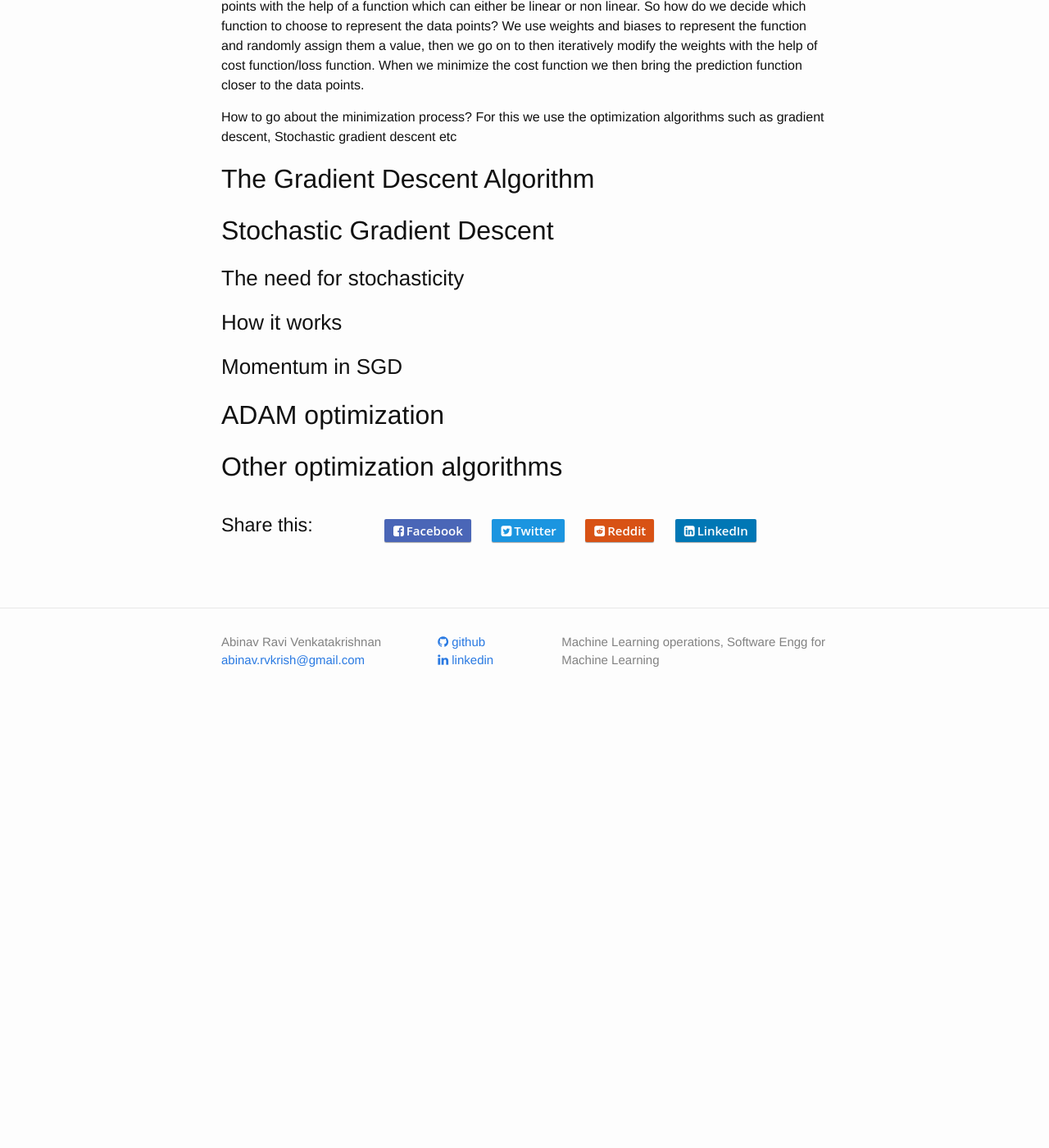
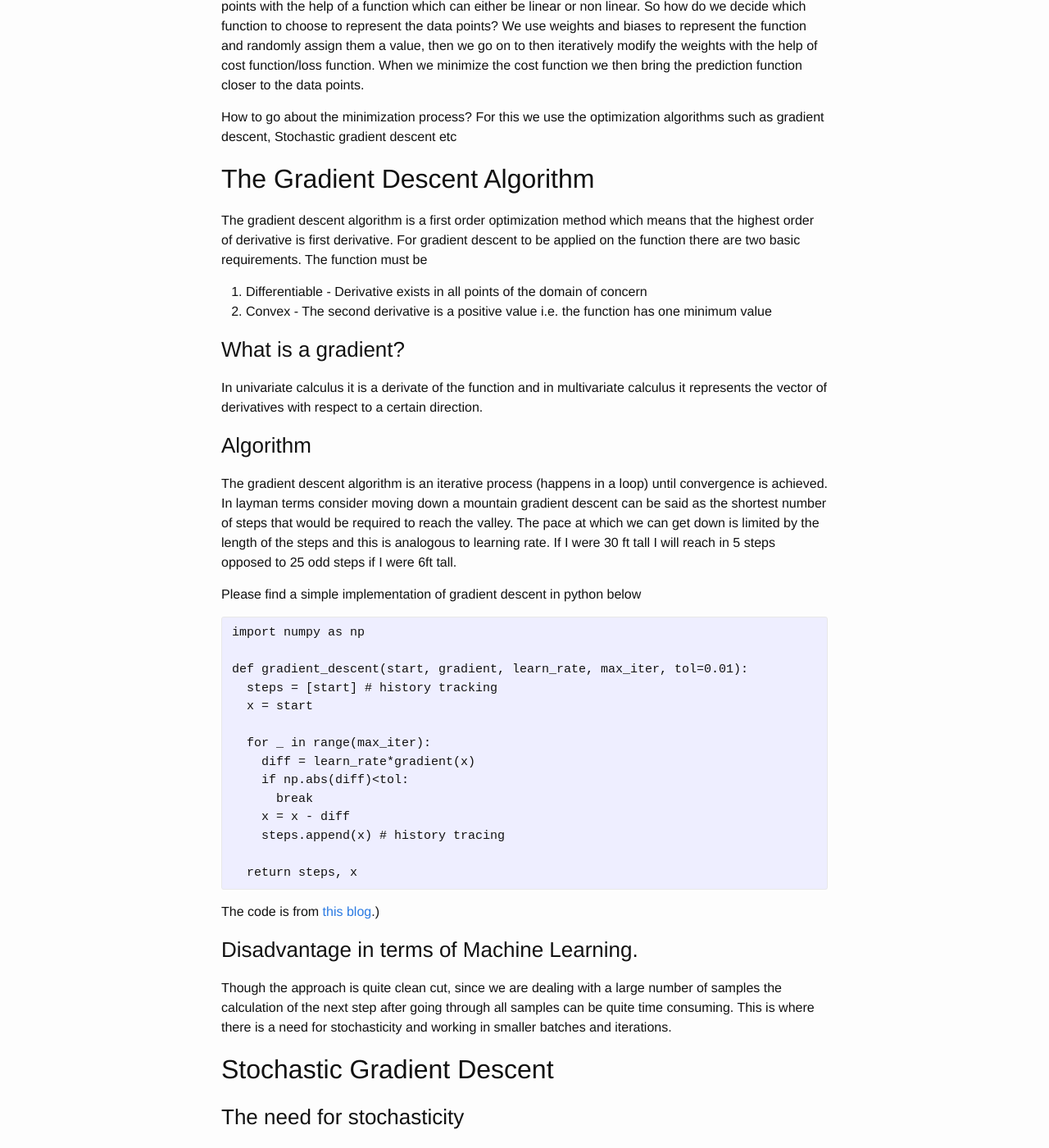
Before and after one commit to AbinavRavi/AbinavRavi.github.io, a Jekyll site: the page built from _posts/2023-02-15-Optimization-Algos.markdown, in a window 1280 px wide and 1400 px high, scrolled down 315 px. Shown: the whole window at 82% size. Built offline with Jekyll 4.4.1, drawn with Linux system fonts in a browser that asks for light colours; nearby versions of some CDN libraries; comment, search, counter and statistics services are not loaded; before the commit the page ends 1192 px from its top, so only the background shows below that.

Commit message:
added GD

````diff
--- a/_posts/2023-02-15-Optimization-Algos.markdown
+++ b/_posts/2023-02-15-Optimization-Algos.markdown
@@ -14,6 +14,42 @@ An important question to ask is what does it mean to learn in Machine Learning/D
 How to go about the minimization process? For this we use the optimization algorithms such as gradient descent, Stochastic gradient descent etc
 
 ## The Gradient Descent Algorithm
+The gradient descent algorithm is a first order optimization method which means that the highest order of derivative is first derivative.
+For gradient descent to be applied on the function there are two basic requirements.
+The function must be
+1. Differentiable - Derivative exists in all points of the domain of concern
+2. Convex - The second derivative is a positive value i.e. the function has one minimum value
+
+### What is a gradient?
+
+In univariate calculus it is a derivate of the function and in multivariate calculus it represents the vector of derivatives with respect to a certain direction.
+
+### Algorithm
+
+The gradient descent algorithm is an iterative process (happens in a loop) until convergence is achieved. In layman terms consider moving down a mountain gradient descent can be said as the shortest number of steps that would be required to reach the valley. The pace at which we can get down is limited by the length of the steps and this is analogous to learning rate. If I were 30 ft tall I will reach in 5 steps opposed to 25 odd steps if I were 6ft tall.
+
+Please find a simple implementation of gradient descent in python below
+
+```Python
+import numpy as np
+
+def gradient_descent(start, gradient, learn_rate, max_iter, tol=0.01):
+  steps = [start] # history tracking
+  x = start
+
+  for _ in range(max_iter):
+    diff = learn_rate*gradient(x)
+    if np.abs(diff)<tol:
+      break
+    x = x - diff
+    steps.append(x) # history tracing
+
+  return steps, x
+```
+The code is from [this blog](https://towardsdatascience.com/gradient-descent-algorithm-a-deep-dive-cf04e8115f21#:~:text=Gradient%20descent%20(GD)%20is%20an,e.g.%20in%20a%20linear%20regression).)
+### Disadvantage in terms of Machine Learning.
+
+Though the approach is quite clean cut, since we are dealing with a large number of samples the calculation of the next step after going through all samples can be quite time consuming. This is where there is a need for stochasticity and working in smaller batches and iterations.
 
 
 ## Stochastic Gradient Descent
````
